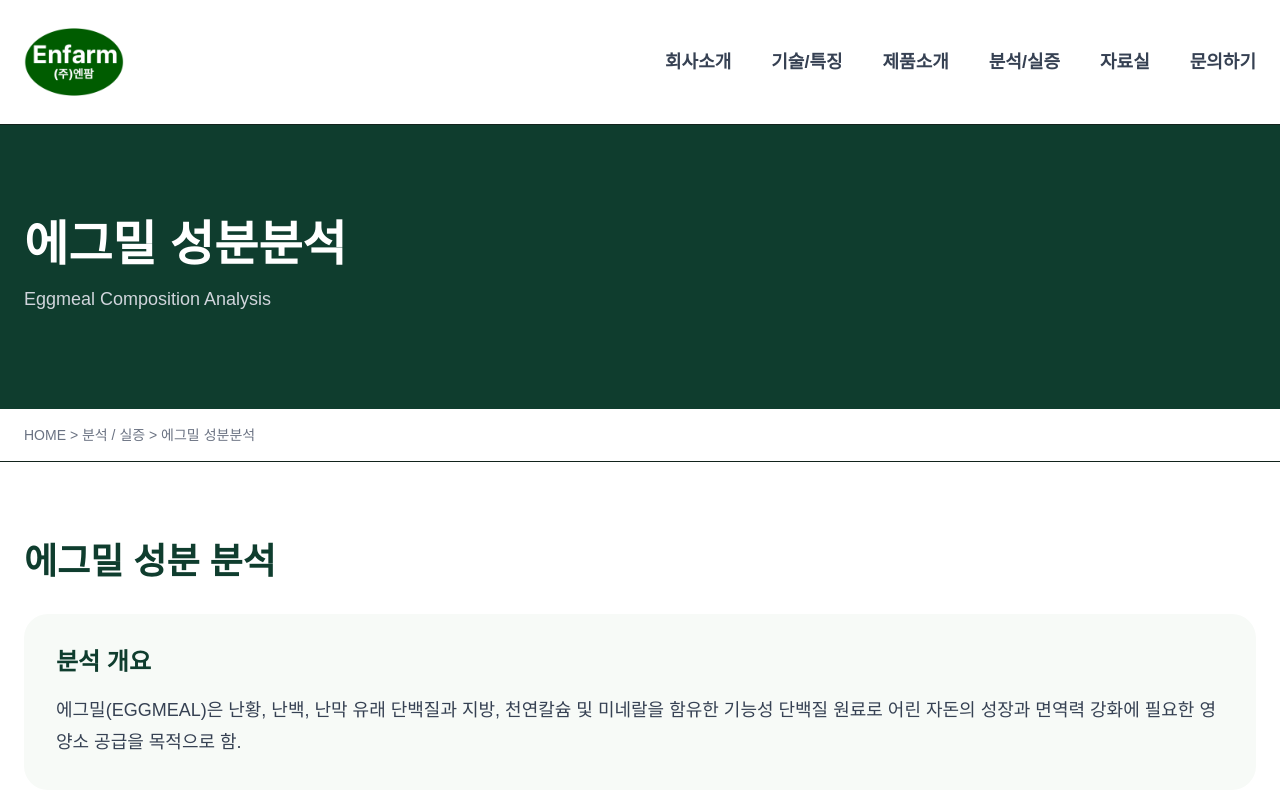
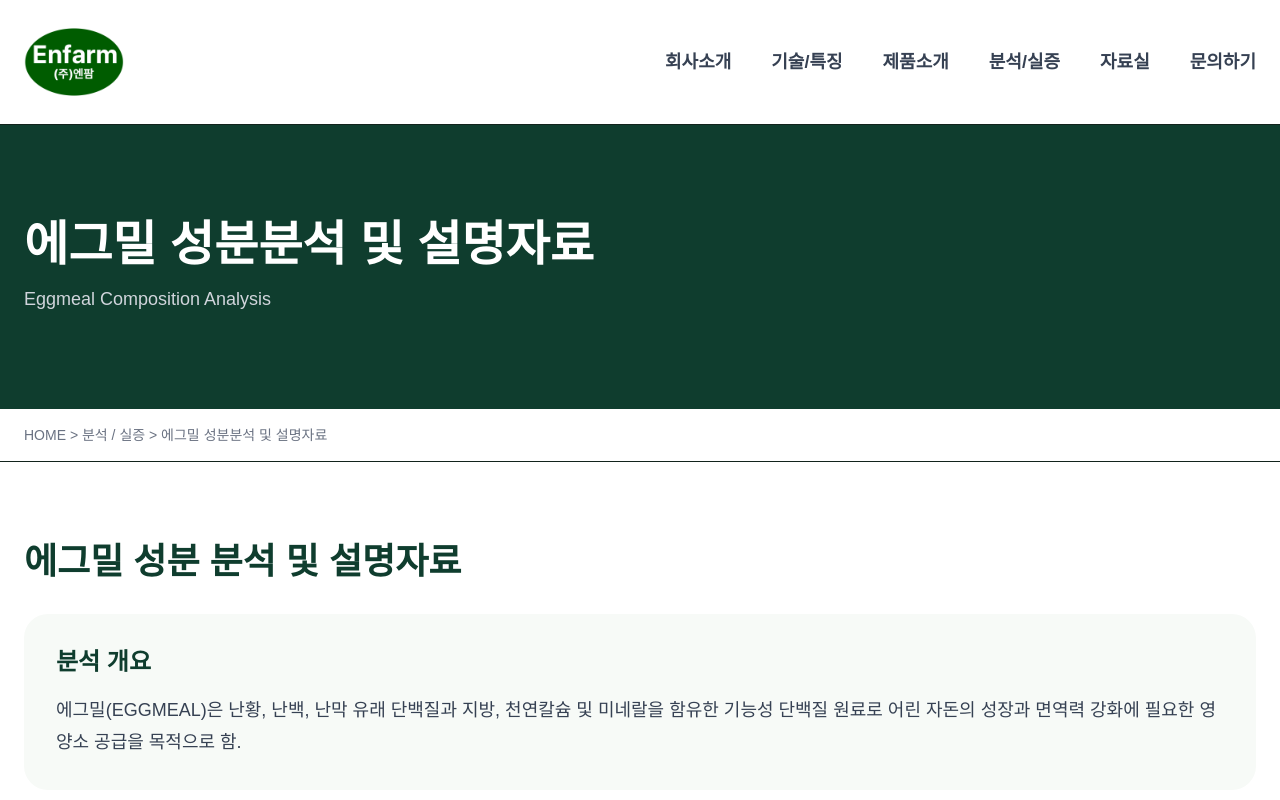
Before and after one commit to uncypdf/enfarm-site, a Next.js app: page /analysis/eggmeal in a window 1280 px wide. Shown: the top 800 px of the page. Built offline with nearby package versions, Linux system fonts and the light colour scheme.

Commit message:
Update eggmeal analysis content

```diff
--- a/src/app/analysis/eggmeal/page.tsx
+++ b/src/app/analysis/eggmeal/page.tsx
@@ -6,7 +6,7 @@ export default function EggmealPage() {
       <section className="bg-[#0f3d2e] py-24 text-white">
         <div className="mx-auto max-w-7xl px-6">
           <h1 className="text-5xl font-black">
-            에그밀 성분분석
+            에그밀 성분분석 및 설명자료
           </h1>
           <p className="mt-4 text-lg text-gray-300">
             Eggmeal Composition Analysis
@@ -16,14 +16,14 @@ export default function EggmealPage() {
 
       <section className="border-b">
         <div className="mx-auto max-w-7xl px-6 py-4 text-sm text-gray-500">
-          HOME &gt; 분석 / 실증 &gt; 에그밀 성분분석
+          HOME &gt; 분석 / 실증 &gt; 에그밀 성분분석 및 설명자료
         </div>
       </section>
 
       <section className="mx-auto max-w-7xl px-6 py-20">
         <section className="mb-16">
           <h2 className="text-4xl font-black text-[#0f3d2e]">
-            에그밀 성분 분석
+            에그밀 성분 분석 및 설명자료
           </h2>
 
           <div className="mt-8 rounded-3xl bg-[#f7faf7] p-8">
```
